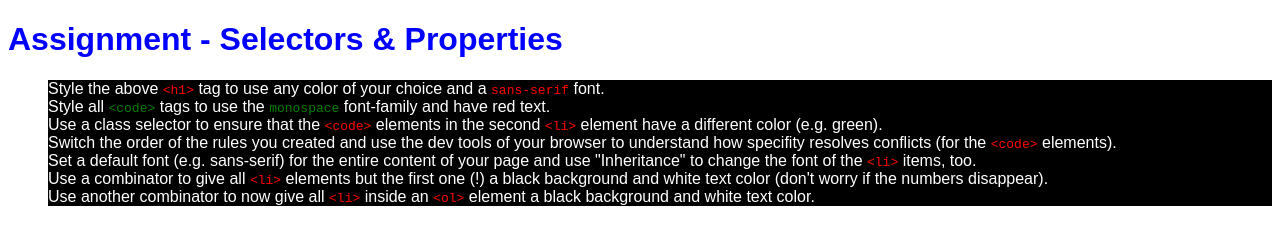
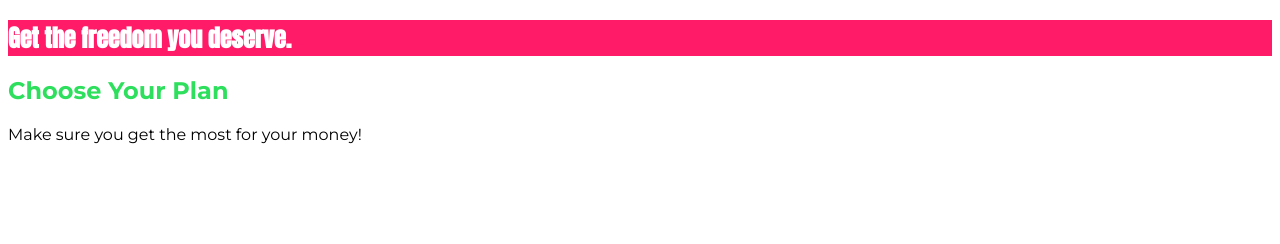
Before and after one commit to nithin-mk/css-the-complete-guide, a plain HTML site: page index.html in a window 1280 px wide. Drawn offline with Linux system fonts and the light colour scheme.

Commit message:
08-project-finished

```diff
--- a/index.html
+++ b/index.html
@@ -1,22 +1,26 @@
 <!DOCTYPE html>
 <html lang="en">
+
 <head>
     <meta charset="UTF-8">
-    <meta name="viewport" content="width=device-width, initial-scale=1.0">
     <meta http-equiv="X-UA-Compatible" content="ie=edge">
-    <title>CSS Course</title>
+    <title>uHost</title>
+    <link rel="shortcut icon" href="favicon.png">
+    <link href="https://fonts.googleapis.com/css?family=Anton" rel="stylesheet">
+    <link href="https://fonts.googleapis.com/css?family=Montserrat:400,700" rel="stylesheet">
     <link rel="stylesheet" href="main.css">
 </head>
+
 <body>
-    <h1 id="assignment-instructions">Assignment - Selectors &amp; Properties</h1>
-    <ol>
-        <li>Style the above <code>&lt;h1&gt;</code> tag to use any color of your choice and a <code>sans-serif</code> font.</li>
-        <li>Style all <code class="highlighted-code">&lt;code&gt;</code> tags to use the <code class="highlighted-code">monospace</code> font-family and have red text.</li>
-        <li>Use a class selector to ensure that the <code>&lt;code&gt;</code> elements in the second <code>&lt;li&gt;</code> element have a different color (e.g. green).</li>
-        <li>Switch the order of the rules you created and use the dev tools of your browser to understand how specifity resolves conflicts (for the <code>&lt;code&gt;</code> elements).</li>
-        <li>Set a default font (e.g. sans-serif) for the entire content of your page and use "Inheritance" to change the font of the <code>&lt;li&gt;</code> items, too.</li>
-        <li>Use a combinator to give all <code>&lt;li&gt;</code> elements but the first one (!) a black background and white text color (don't worry if the numbers disappear).</li>
-        <li>Use another combinator to now give all <code>&lt;li&gt;</code> inside an <code>&lt;ol&gt;</code> element a black background and white text color.</li>
-    </ol>
+    <main>
+        <section id="product-overview">
+            <h1>Get the freedom you deserve.</h1>
+        </section>
+        <section id="plans">
+            <h1 class="section-title">Choose Your Plan</h1>
+            <p>Make sure you get the most for your money!</p>
+        </section>
+    </main>
 </body>
+
 </html>
--- a/main.css
+++ b/main.css
@@ -1,27 +1,20 @@
 body {
-    font-family: sans-serif;
+    font-family: 'Montserrat', sans-serif;
 }
 
-.highlighted-code {
-    color: green;
+#product-overview {
+    background: #ff1b68;
 }
 
-#assignment-instructions {
-    font-family: sans-serif;
-    color: blue;
+.section-title {
+    color: #2ddf5c;
 }
 
-code {
-    font-family: monospace;
-    color: red;
+#product-overview h1 {
+    color: white;
+    font-family: 'Anton', sans-serif;
 }
 
-li + li {
-    background: black;
-    color: white;
-}
-
-ol li {
-    background: black;
-    color: white;
-}
+/* h1 {
+    font-family: sans-serif;
+} */
```
Also changed, not shown: favicon.png (added), instructions.txt (deleted).
